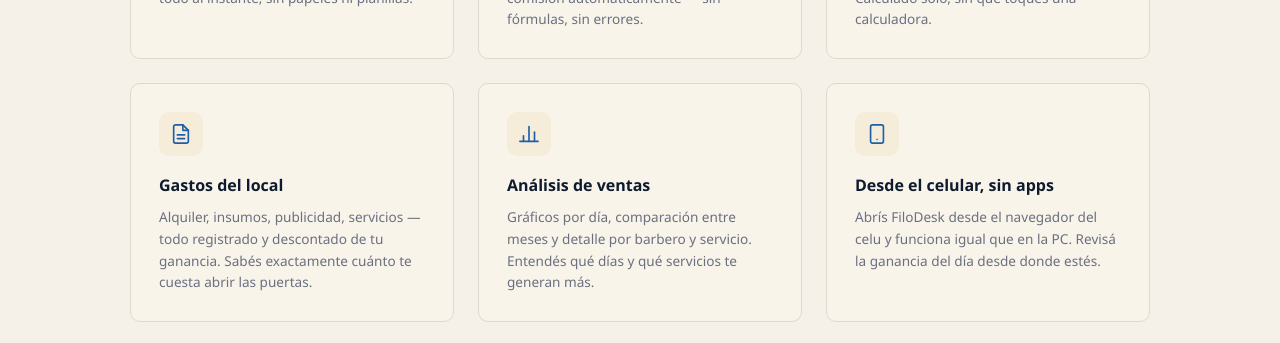
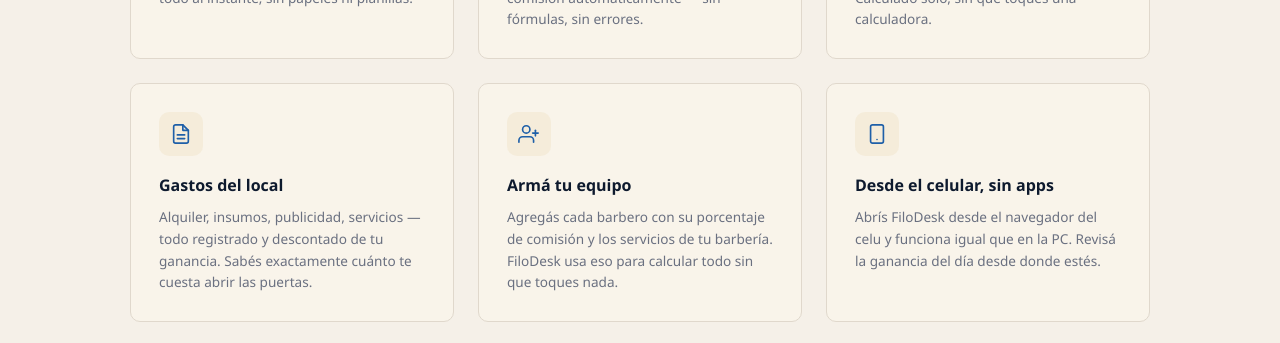
Before and after one commit to nievarodrigo/filodesk-app, a Next.js app: page / in a window 1280 px wide. Shown: the part 1700-2043 px from the top of the page. Built offline with nearby package versions, Linux system fonts and the light colour scheme; no server answers.

Commit message:
update: reemplaza 'Análisis de ventas' por 'Armá tu equipo'

```diff
--- a/src/components/landing/Features.tsx
+++ b/src/components/landing/Features.tsx
@@ -54,14 +54,14 @@ const features = [
   {
     icon: (
       <svg width="22" height="22" viewBox="0 0 24 24" fill="none" stroke="currentColor" strokeWidth="1.8" strokeLinecap="round" strokeLinejoin="round">
-        <line x1="18" y1="20" x2="18" y2="10"/>
-        <line x1="12" y1="20" x2="12" y2="4"/>
-        <line x1="6" y1="20" x2="6" y2="14"/>
-        <line x1="2" y1="20" x2="22" y2="20"/>
+        <path d="M17 21v-2a4 4 0 0 0-4-4H5a4 4 0 0 0-4 4v2"/>
+        <circle cx="9" cy="7" r="4"/>
+        <line x1="19" y1="8" x2="19" y2="14"/>
+        <line x1="22" y1="11" x2="16" y2="11"/>
       </svg>
     ),
-    title: 'Análisis de ventas',
-    desc: 'Gráficos por día, comparación entre meses y detalle por barbero y servicio. Entendés qué días y qué servicios te generan más.',
+    title: 'Armá tu equipo',
+    desc: 'Agregás cada barbero con su porcentaje de comisión y los servicios de tu barbería. FiloDesk usa eso para calcular todo sin que toques nada.',
     highlight: false,
   },
   {
```
